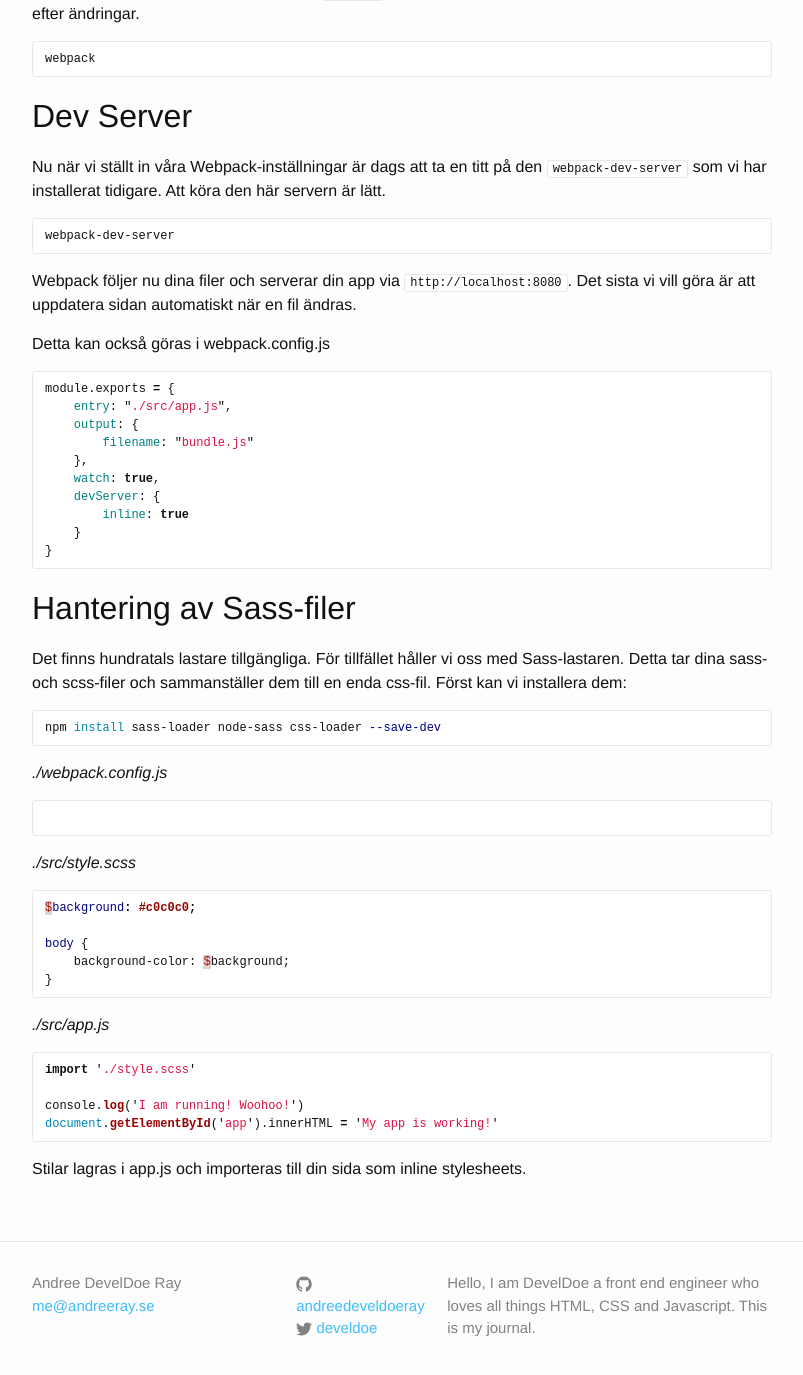
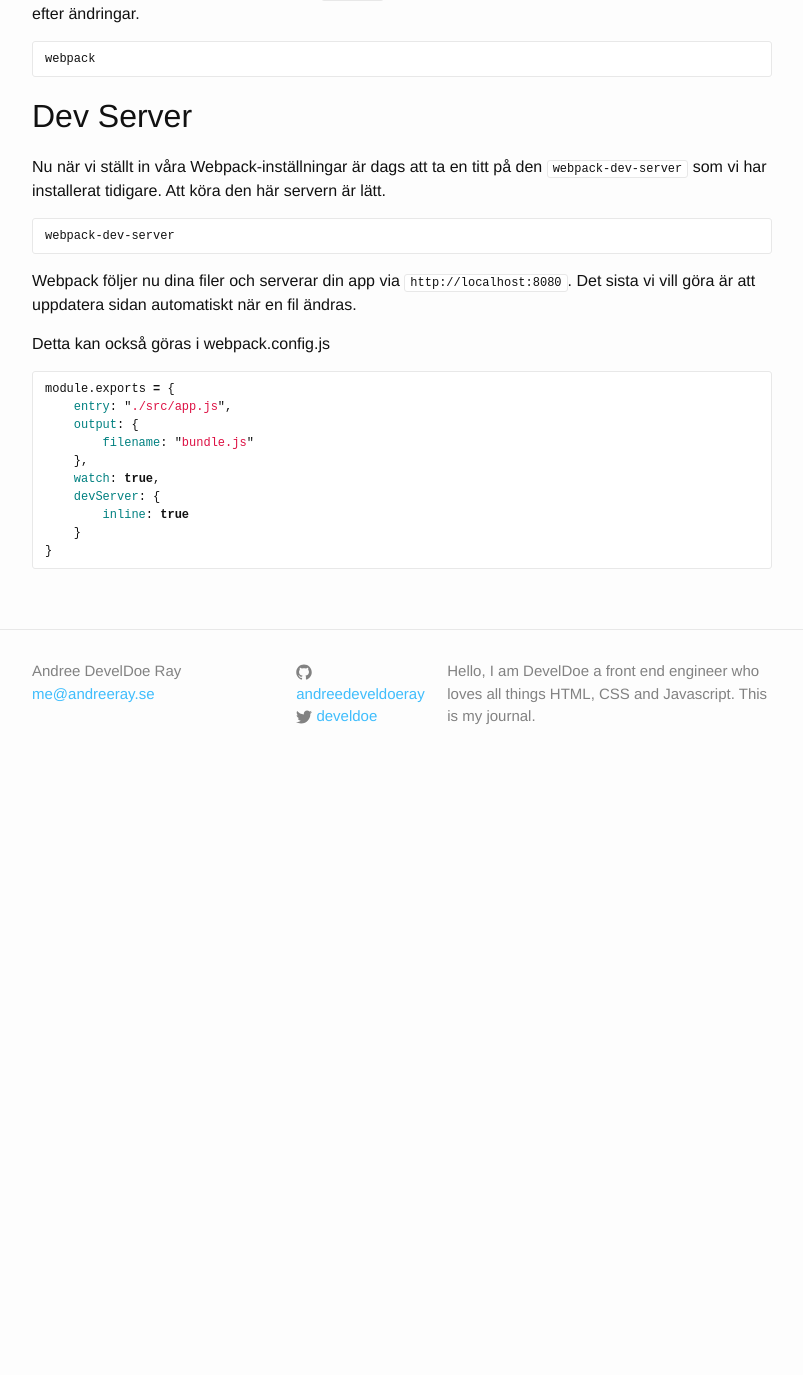
Before and after one commit to develdoe/develdoe.github.io, a Jekyll site: the page built from _posts/2018-01-10-webpack-sass-compilering.md, in a window 1280 px wide and 1400 px high, scrolled down 2235 px. Shown: the top 1375 px of the window, without its empty margins (238-1041 px from the left). Built offline with Jekyll 4.4.1, drawn with Linux system fonts in a browser that asks for light colours; after the commit the page ends 3023 px from its top, so only the background shows below that.

Commit message:
Create 2018-01-10-webpack-sass-compilering.md

````diff
--- a/_posts/2018-01-10-webpack-sass-compilering.md
+++ b/_posts/2018-01-10-webpack-sass-compilering.md
@@ -137,38 +137,3 @@ module.exports = {
     }
 }
 ```
-
-## Hantering av Sass-filer
-
-Det finns hundratals lastare tillgängliga. För tillfället håller vi oss med Sass-lastaren. Detta tar dina sass- och scss-filer och sammanställer dem till en enda css-fil. Först kan vi installera dem:
-
-```bash
-npm install sass-loader node-sass css-loader --save-dev
-```
-
-*./webpack.config.js*
-
-```js
-
-```
-
-*./src/style.scss*
-
-```css
-$background: #c0c0c0;
-
-body {
-    background-color: $background;
-}
-```
-
-*./src/app.js*
-
-```js
-import './style.scss'
-
-console.log('I am running! Woohoo!')
-document.getElementById('app').innerHTML = 'My app is working!'
-```
-
-Stilar lagras i app.js och importeras till din sida som inline stylesheets.
````
